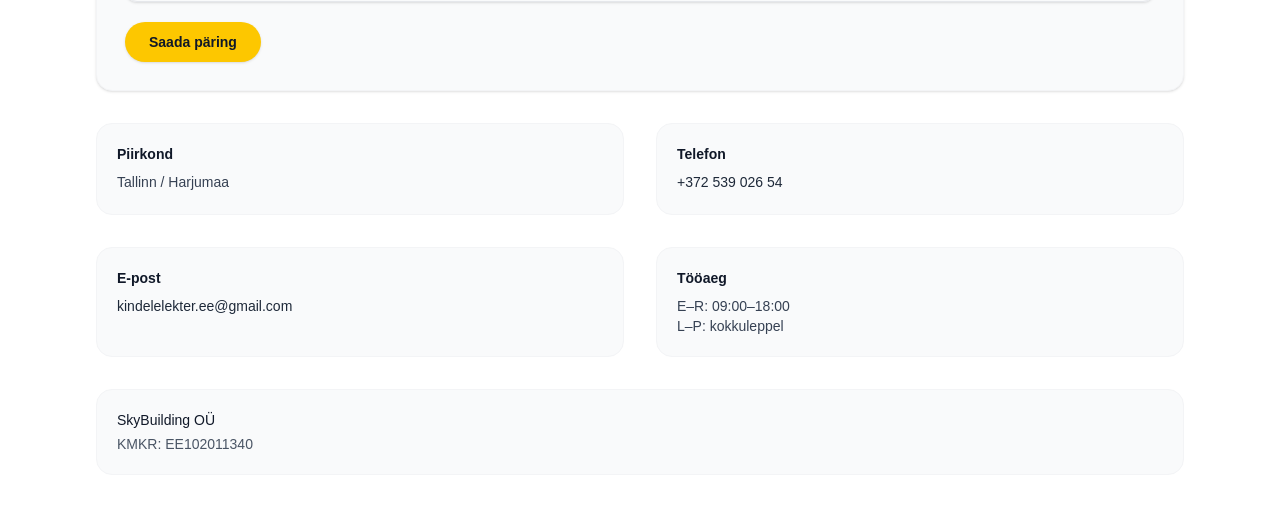
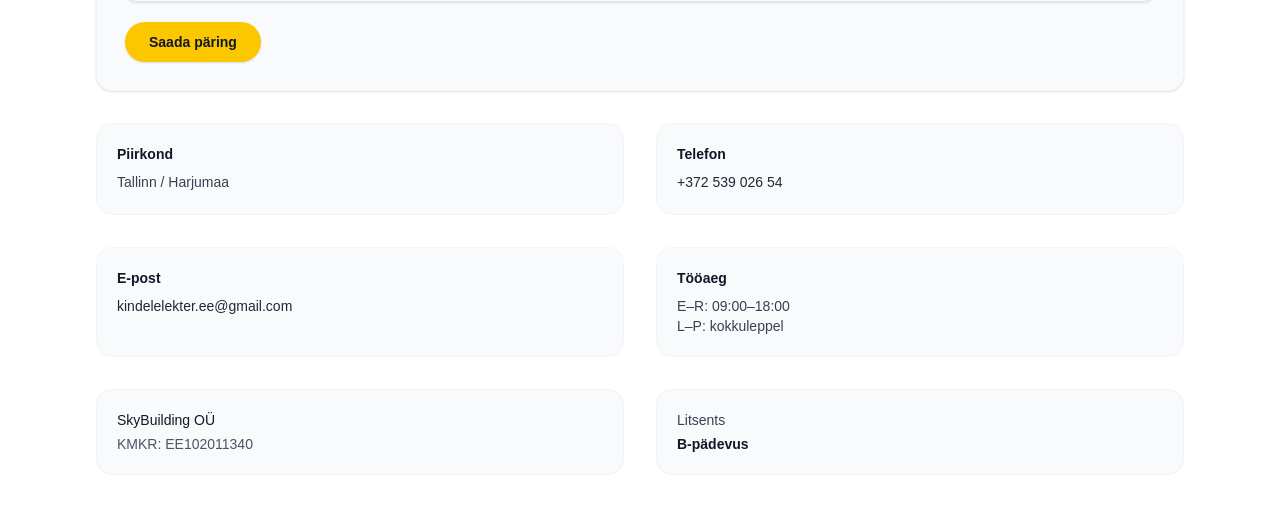
Before and after one commit to ilnitskisergei-boop/kindelelekter-site, a Next.js app: page /et in a window 1280 px wide. Shown: the part 3782-4307 px from the top of the page. Built offline with nearby package versions, Linux system fonts and the light colour scheme.

Commit message:
add license card to contact section

```diff
--- a/components/HomePage.tsx
+++ b/components/HomePage.tsx
@@ -893,7 +893,7 @@ export default function HomePage({ lang }: HomePageProps) {
             </form>
 
             {/* CONTACT INFO */}
-            <div className="mt-8 grid gap-8 grid-cols-1 lg:grid-cols-2">
+            <div className="mt-8 grid grid-cols-1 gap-8 lg:grid-cols-2">
               <div className="rounded-2xl border border-gray-100 bg-gray-50 p-5">
                 <h3 className="text-sm font-semibold text-gray-900">
                   {t.contactAreaLabel}
@@ -933,12 +933,21 @@ export default function HomePage({ lang }: HomePageProps) {
                 </p>
               </div>
 
-              <div className="rounded-2xl border border-gray-100 bg-gray-50 p-5 lg:col-span-2">
+              <div className="rounded-2xl border border-gray-100 bg-gray-50 p-5">
                 <p className="text-sm font-medium text-gray-900">
                   SkyBuilding OÜ
                 </p>
                 <p className="mt-1 text-sm text-gray-600">
                   KMKR: EE102011340
+                </p>
+              </div>
+
+              <div className="rounded-2xl border border-gray-100 bg-gray-50 p-5">
+                <h3 className="text-sm font-medium text-gray-700">
+                  {isRu ? "Лицензия" : "Litsents"}
+                </h3>
+                <p className="mt-1 text-sm font-semibold text-gray-900">
+                  B-pädevus
                 </p>
               </div>
             </div>
```
